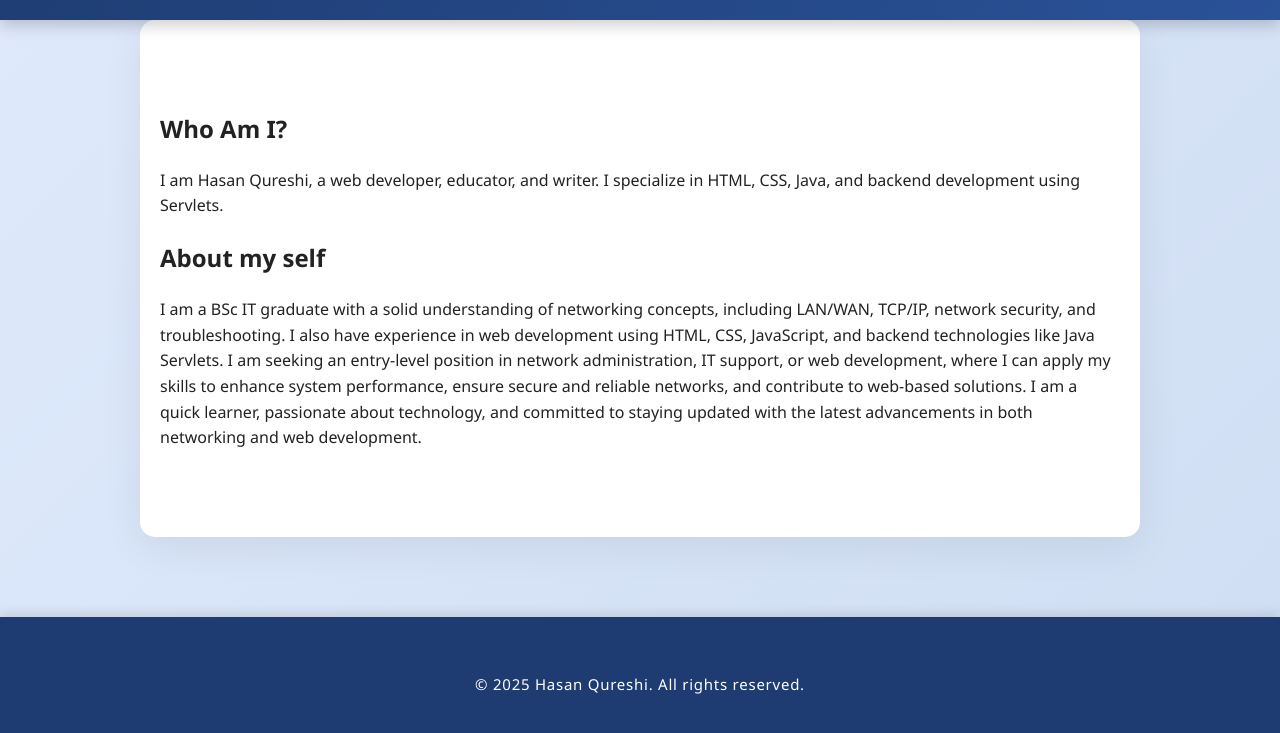
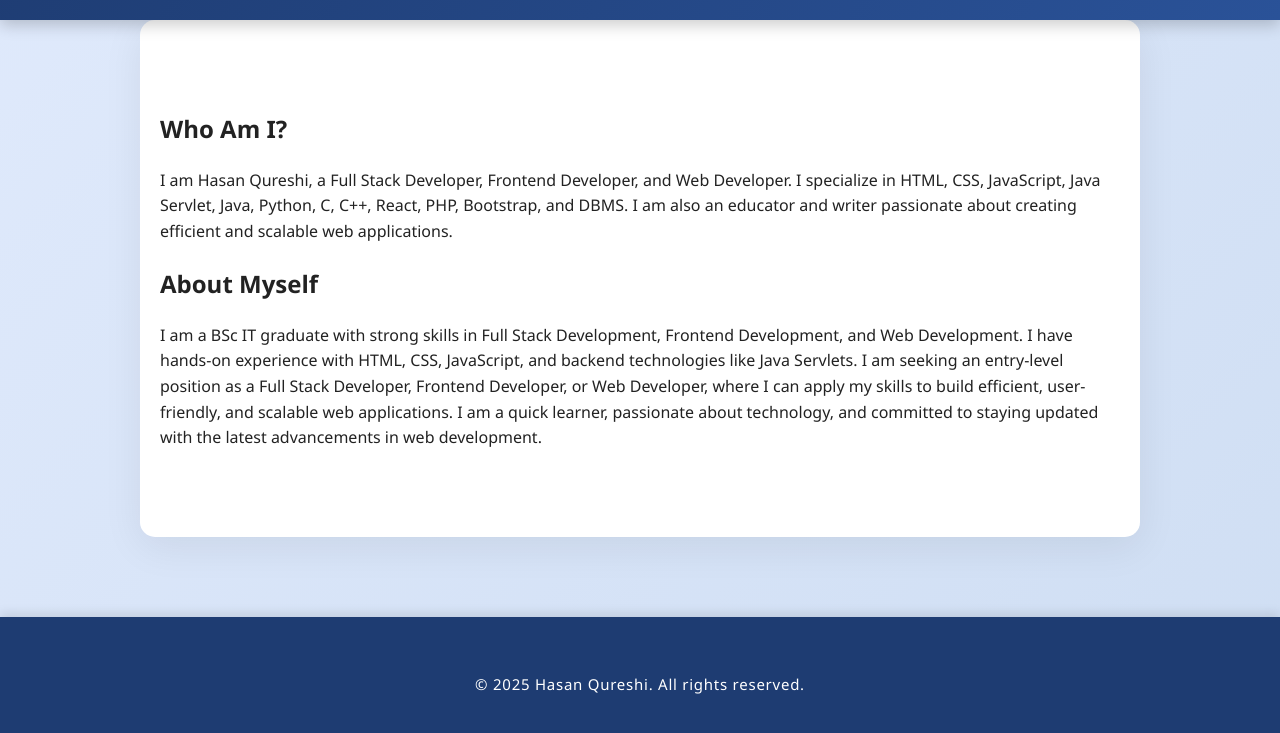
Before and after one commit to hasanqu14/hasanportfolio, a plain HTML site: page portfolio/about.html in a window 1280 px wide. Shown: the part 153-886 px from the top of the page. Drawn offline with Linux system fonts and the light colour scheme.

Commit message:
Update about.html

```diff
--- a/portfolio/about.html
+++ b/portfolio/about.html
@@ -20,13 +20,23 @@
     <a href="contact.html">Contact</a>
   </nav>
   </header>
+<section>
+  <h2>Who Am I?</h2>
+<p>
+  I am Hasan Qureshi, a Full Stack Developer, Frontend Developer, and Web Developer. I specialize in HTML, CSS,
+  JavaScript, Java Servlet, Java, Python, C, C++, React, PHP, Bootstrap, and DBMS. I am also an educator and writer passionate about creating efficient and scalable web applications.
+</p>
 
-  <section>
-    <h2>Who Am I?</h2>
-    <p>I am Hasan Qureshi, a web developer, educator, and writer. I specialize in HTML, CSS, Java, and backend development using Servlets.</p>
-<h2>About my self</h2>
-<p>I am a BSc IT graduate with a solid understanding of networking concepts, including LAN/WAN, TCP/IP, network security, and troubleshooting. I also have experience in web development using HTML, CSS, JavaScript, and backend technologies like Java Servlets. I am seeking an entry-level position in network administration, IT support, or web development, where I can apply my skills to enhance system performance, ensure secure and reliable networks, and contribute to web-based solutions. I am a quick learner, passionate about technology, and committed to staying updated with the latest advancements in both networking and web development.</p>
-  </section>
+  <h2>About Myself</h2>
+  <p>
+    I am a BSc IT graduate with strong skills in Full Stack Development, Frontend Development, and Web Development.
+    I have hands-on experience with HTML, CSS, JavaScript, and backend technologies like Java Servlets.
+    I am seeking an entry-level position as a Full Stack Developer, Frontend Developer, or Web Developer,
+    where I can apply my skills to build efficient, user-friendly, and scalable web applications. I am a quick learner,
+    passionate about technology, and committed to staying updated with the latest advancements in web development.
+  </p>
+</section>
+
 
   <footer>
     <p>© 2025 Hasan Qureshi. All rights reserved.</p>
```
